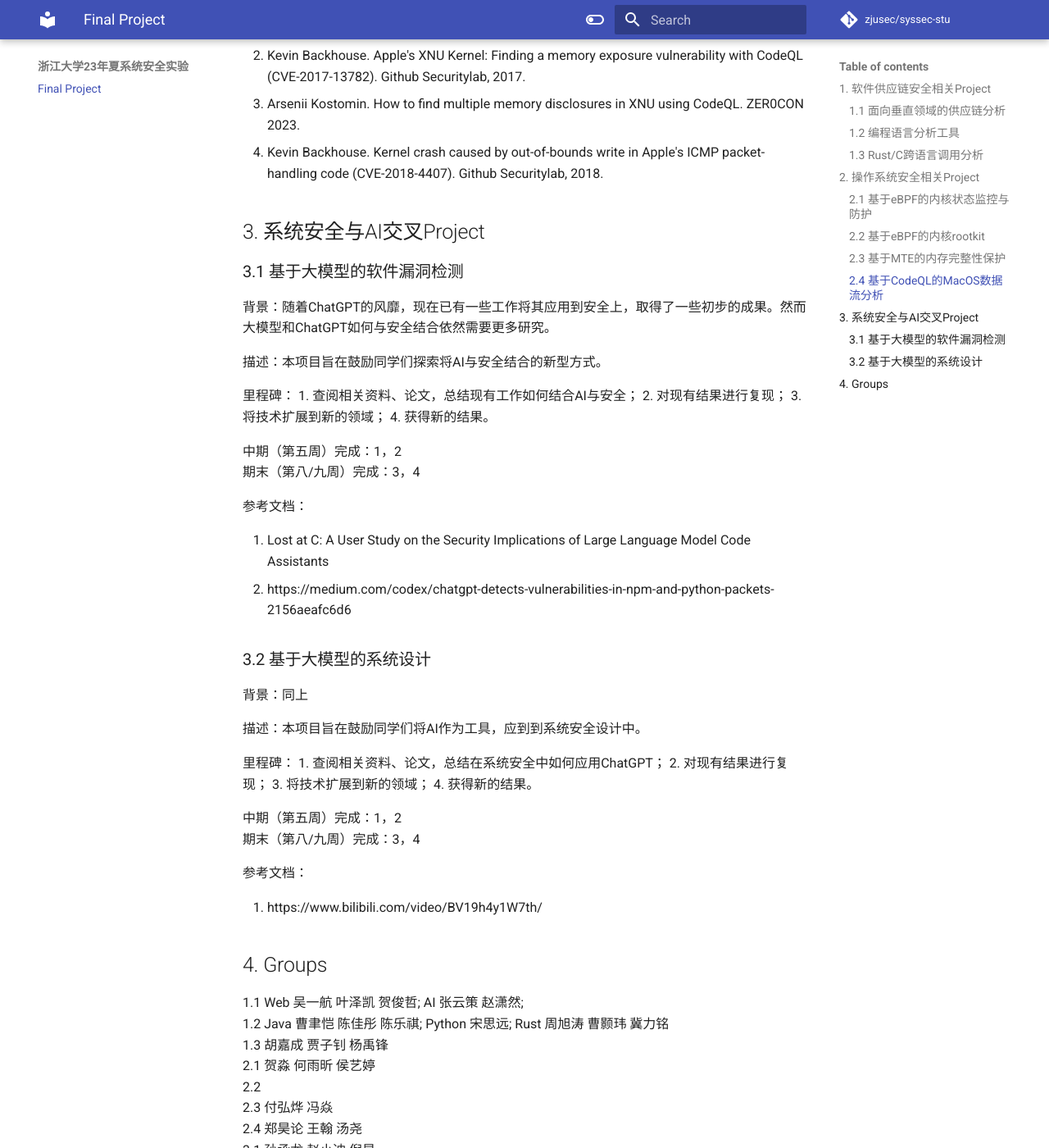
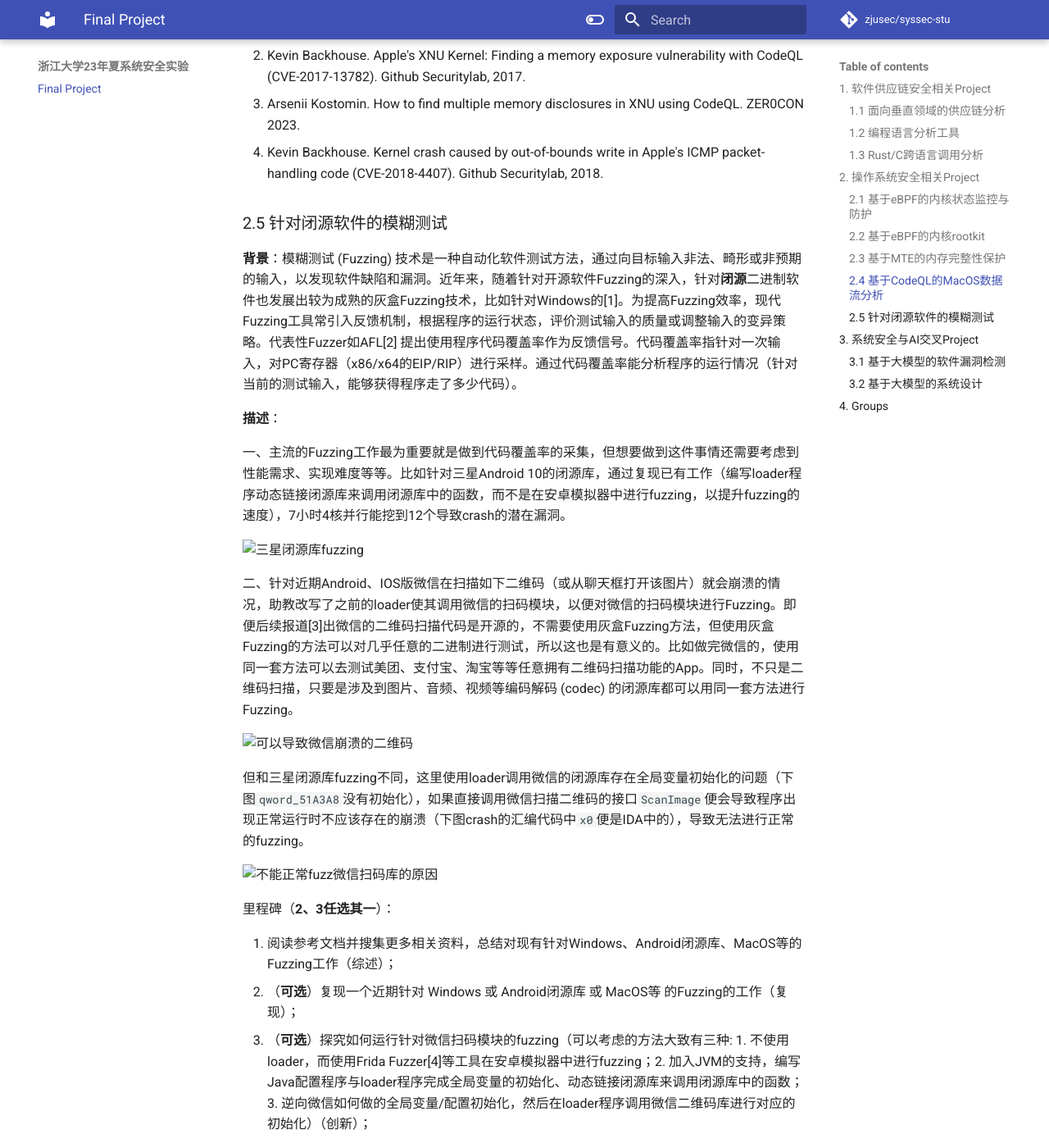
Before and after one commit to syssec24/syssec24.github.io, an MkDocs documentation site: the page built from docs/proj.md, in a window 1280 px wide and 1400 px high, scrolled down 4736 px. Shown: the whole window at 82% size. Built offline with MkDocs 1.6.1 and Material for MkDocs 9.7.7, drawn with Linux system fonts in a browser that asks for light colours; some of the changed text lies outside the part shown.

Commit message:
update docs/proj.md. 添加2.5
Signed-off-by: Drl.emrn <7926241+drlemrn@user.noreply.gitee.com>

```diff
--- a/docs/proj.md
+++ b/docs/proj.md
@@ -143,6 +143,40 @@
 3. Arsenii Kostomin. How to find multiple memory disclosures in XNU using CodeQL. ZER0CON 2023.
 4. Kevin Backhouse. Kernel crash caused by out-of-bounds write in Apple's ICMP packet-handling code (CVE-2018-4407). Github Securitylab, 2018.
 
+### 2.5 针对闭源软件的模糊测试
+
+**背景**：模糊测试 (Fuzzing) 技术是一种自动化软件测试方法，通过向目标输入非法、畸形或非预期的输入，以发现软件缺陷和漏洞。近年来，随着针对开源软件Fuzzing的深入，针对**闭源**二进制软件也发展出较为成熟的灰盒Fuzzing技术，比如针对Windows的[1]。为提高Fuzzing效率，现代Fuzzing工具常引入反馈机制，根据程序的运行状态，评价测试输入的质量或调整输入的变异策略。代表性Fuzzer如AFL[2] 提出使用程序代码覆盖率作为反馈信号。代码覆盖率指针对一次输入，对PC寄存器（x86/x64的EIP/RIP）进行采样。通过代码覆盖率能分析程序的运行情况（针对当前的测试输入，能够获得程序走了多少代码）。
+
+**描述**：
+
+一、主流的Fuzzing工作最为重要就是做到代码覆盖率的采集，但想要做到这件事情还需要考虑到性能需求、实现难度等等。比如针对三星Android 10的闭源库，通过复现已有工作（编写loader程序动态链接闭源库来调用闭源库中的函数，而不是在安卓模拟器中进行fuzzing，以提升fuzzing的速度），7小时4核并行能挖到12个导致crash的潜在漏洞。
+
+![三星闭源库fuzzing]()
+
+二、针对近期Android、IOS版微信在扫描如下二维码（或从聊天框打开该图片）就会崩溃的情况，助教改写了之前的loader使其调用微信的扫码模块，以便对微信的扫码模块进行Fuzzing。即便后续报道[3]出微信的二维码扫描代码是开源的，不需要使用灰盒Fuzzing方法，但使用灰盒Fuzzing的方法可以对几乎任意的二进制进行测试，所以这也是有意义的。比如做完微信的，使用同一套方法可以去测试美团、支付宝、淘宝等等任意拥有二维码扫描功能的App。同时，不只是二维码扫描，只要是涉及到图片、音频、视频等编码解码 (codec) 的闭源库都可以用同一套方法进行Fuzzing。
+
+![可以导致微信崩溃的二维码]()
+
+但和三星闭源库fuzzing不同，这里使用loader调用微信的闭源库存在全局变量初始化的问题（下图`qword_51A3A8`没有初始化），如果直接调用微信扫描二维码的接口`ScanImage`便会导致程序出现正常运行时不应该存在的崩溃（下图crash的汇编代码中`x0`便是IDA中的），导致无法进行正常的fuzzing。
+
+![不能正常fuzz微信扫码库的原因]()
+
+里程碑（**2、3任选其一**）：
+
+1. 阅读参考文档并搜集更多相关资料，总结对现有针对Windows、Android闭源库、MacOS等的Fuzzing工作（综述）；
+2. （**可选**）复现一个近期针对 Windows 或 Android闭源库 或 MacOS等 的Fuzzing的工作（复现）；
+3. （**可选**）探究如何运行针对微信扫码模块的fuzzing（可以考虑的方法大致有三种: 1. 不使用loader，而使用Frida Fuzzer[4]等工具在安卓模拟器中进行fuzzing；2. 加入JVM的支持，编写Java配置程序与loader程序完成全局变量的初始化、动态链接闭源库来调用闭源库中的函数；3. 逆向微信如何做的全局变量/配置初始化，然后在loader程序调用微信二维码库进行对应的初始化）（创新）；
+
+中期（第五周）完成：1 (综述)
+期末（第八/九周）完成：2**或**3 （复现**或**创新）
+
+参考文档：
+
+1. WINNIE: Fuzzing Windows Applications with Harness Synthesis and Fast Cloning. NDSS 2021.
+2. [American fuzzy lop: A security-oriented fuzzer.](https: //github.com/google/AFL)
+3. [微信二维码崩溃后续 转发一个靠谱的分析](https://mp.weixin.qq.com/s/0Q_jLiZqyaULchFIwTR3bg)
+4. [idhyt/AndroidFridaFuzz: android app native so fuzz. efficiently run in a real machine with frida environment. (github.com)](https://github.com/idhyt/AndroidFridaFuzz)
+
 ## 3. 系统安全与AI交叉Project
 ### 3.1 基于大模型的软件漏洞检测
 背景：随着ChatGPT的风靡，现在已有一些工作将其应用到安全上，取得了一些初步的成果。然而大模型和ChatGPT如何与安全结合依然需要更多研究。
```
